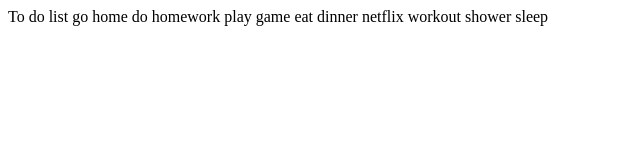
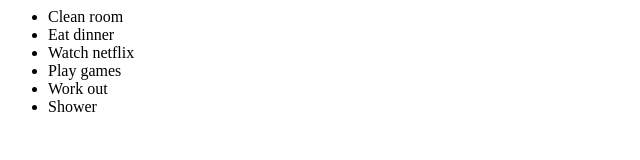
Before and after one commit to SakdipatV/todo_app_front_end, a plain HTML site: page index.html in a window 1280 px wide. Shown: the whole page, without its empty margins (0-640 px from the left). Drawn offline with Linux system fonts and the light colour scheme.

Commit message:
add content to index.html

```diff
--- a/index.html
+++ b/index.html
@@ -3,14 +3,14 @@
         <title>todo list application</title>
     </head>
     <body>
-    To do list
-    go home
-    do homework
-    play game
-    eat dinner
-    netflix
-    workout
-    shower
-    sleep
+        <ul>
+            <li>Clean room</li>
+            <li>Eat dinner</li>
+            <li>Watch netflix</li>
+            <li>Play games</li>
+            <li>Work out</li>
+            <li>Shower</li>
+        </ul>
+
     </body>
 </html>
```
